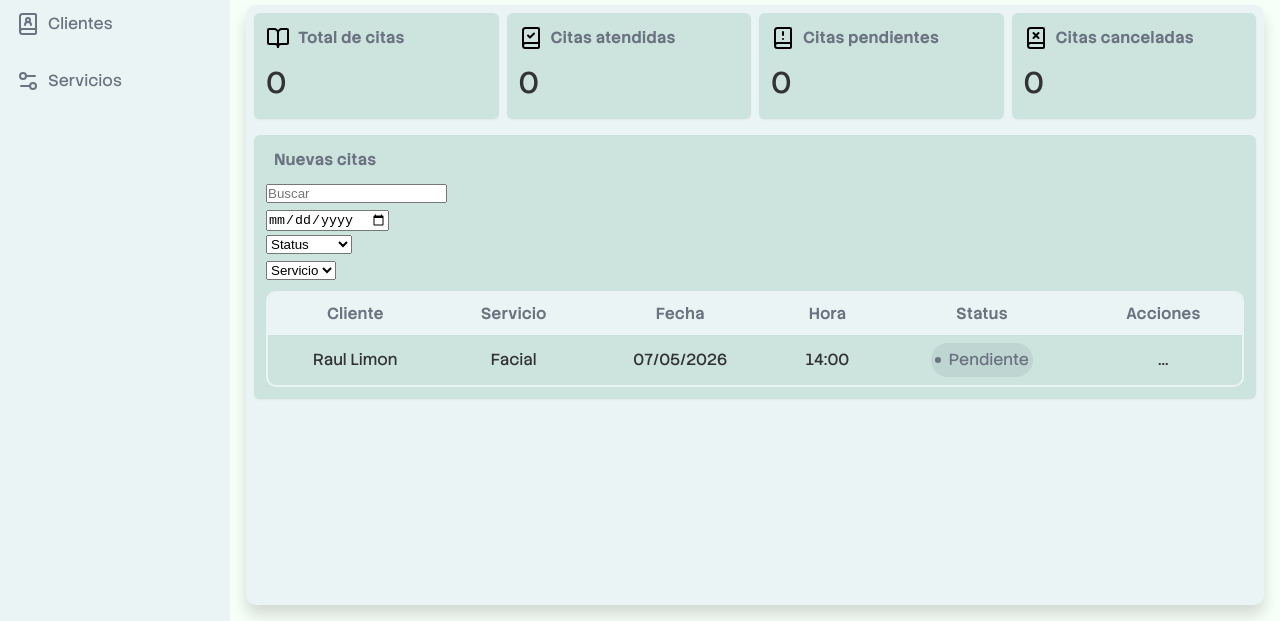
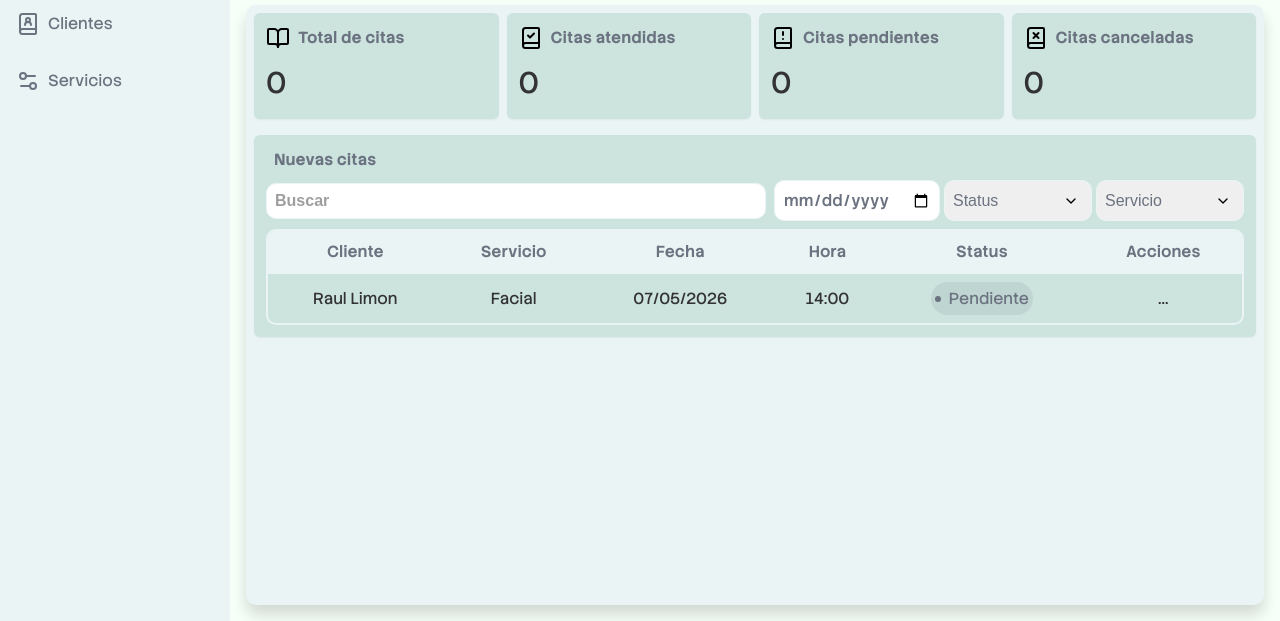
Before and after one commit to RaulLimon3/spa-booking-dashboard, a website built with Vite: page index.html in a window 1280 px wide. Shown: the part 186-807 px from the top of the page. Built offline with nearby package versions, Linux system fonts and the light colour scheme; files whose address does not match are found by name.

Commit message:
feat(filters): implement reusable filters and input components
- created reusable filters, inputs and searchbar components
- added responsive filter controls layout
- implemented custom select styling with SVG indicators
- added reusable input states for hover and focus interactions
- improved appointments filtering UI structure
- integrated form components with design system tokens

```diff
--- a/index.html
+++ b/index.html
@@ -152,26 +152,20 @@
                         <input type="text" name="search" id="appointmentsSearch" class="input" placeholder="Buscar">
                       </div>
                       <div class="filters__input">
-                        <div class="filter">
-                          <input type="date" name="date" id="appointmentsDate">
-                        </div>
-                        <div class="filter">
-                          <select name="status" id="appointmentStatus">
+                        <input class="filter input" type="date" name="date" id="appointmentsDate">
+                        <select class="filter filter--select input" name="status" id="appointmentStatus">
                           <option value="" disabled selected hidden>Status</option>
                           <option value="todos">Todos</option>
                           <option value="pendiente">Pendiente</option>
                           <option value="atendido">Atendido</option>
                           <option value="cancelado">Cancelado</option>
                         </select>
-                        </div>
-                        <div class="filter">
-                          <select name="service" id="service">
+                        <select class="filter filter--select input" name="service" id="service">
                           <option value="" disabled selected hidden>Servicio</option>
                           <option value="todos">Todos</option>
                           <option value="facial">Facial</option>
                           <option value="masaje">Masaje</option>
                         </select>
-                        </div>
                       </div>
                     </div>
                   </div>
--- a/src/js/modules/citas.js
+++ b/src/js/modules/citas.js
@@ -52,26 +52,20 @@ export const renderCitas = () => {
                                     <input type="text" name="search" id="appointmentsSearch" class="input" placeholder="Buscar">
                                 </div>
                                 <div class="filters__input">
-                                    <div class="filter">
-                                        <input type="date" name="date" id="appointmentsDate">
-                                    </div>
-                                    <div class="filter">
-                                        <select name="status" id="appointmentStatus">
+                                    <input class="filter input" type="date" name="date" id="appointmentsDate">
+                                    <select class="filter filter--select input" name="status" id="appointmentStatus">
                                         <option value="" disabled selected hidden>Status</option>
                                         <option value="todos">Todos</option>
                                         <option value="pendiente">Pendiente</option>
                                         <option value="atendido">Atendido</option>
                                         <option value="cancelado">Cancelado</option>
                                     </select>
-                                    </div>
-                                    <div class="filter">
-                                        <select name="service" id="service">
+                                    <select class="filter filter--select input" name="service" id="service">
                                         <option value="" disabled selected hidden>Servicio</option>
                                         <option value="todos">Todos</option>
                                         <option value="facial">Facial</option>
                                         <option value="masaje">Masaje</option>
                                     </select>
-                                    </div>
                                 </div>
                             </div>
                         </div>
--- a/src/styles/components/filters.css
+++ b/src/styles/components/filters.css
@@ -0,0 +1,26 @@
+.filters {
+    display: flex;
+    align-items: center;
+    justify-content: space-between;
+    flex-wrap: wrap;
+    gap: var(--space-2);
+}
+
+.filters__input {
+    display: flex;
+    flex: 1;
+    gap: var(--space-1);
+}
+
+.filter {
+    width: 100%;
+    appearance: none;
+    padding: var(--space-2);
+}
+
+.filter--select {
+    background-image: url('../../assets/icons/chevron-down.svg');
+    background-repeat: no-repeat;
+    background-position: right 12px center;
+    background-size: 16px;
+}
--- /dev/null
+++ b/src/styles/components/inputs.css
@@ -0,0 +1,37 @@
+.input {
+    width: 100%;
+    border: 1px solid var(--color-bg-muted);
+    border-radius: var(--radius-md);
+    font-size: var(--fz-base);
+    padding: var(--space-2);
+    outline: none;
+    transition: border 0.3s ease;
+    font-weight: var(--fw-medium);
+    color: var(--color-text-secondary);
+}
+
+.input:hover {
+    border-color: var(--color-primary-ligth);
+    box-shadow: var(--shadow-sm);
+}
+
+.input:focus {
+    border-color: var(--color-primary);
+    box-shadow: var(--shadow-md);
+}
+
+.input:focus::placeholder {
+    color: transparent;
+    transition: color 0.3s ease;
+}
+
+.input::placeholder {
+    font-weight: var(--fw-semi-bold);
+    opacity: 0.7;
+}
+
+input[type="date"] {
+    appearance: none;
+    -webkit-appearance: none;
+    font-family: inherit;
+}
--- /dev/null
+++ b/src/styles/components/searchbar.css
@@ -0,0 +1,4 @@
+.searchbar {
+    width: 100%;
+    max-width: 500px;
+}
--- a/src/styles/main.css
+++ b/src/styles/main.css
@@ -11,4 +11,6 @@
 @import './components/tables.css';
 @import './components/badge.css';
 @import './components/filters.css';
+@import './components/inputs.css';
+@import './components/searchbar.css';
 @import './pages/dashboard.css';
```
Also changed, not shown: src/assets/icons/chevron-down.svg (added). Lines whose indentation alone changed are shown as unchanged.
